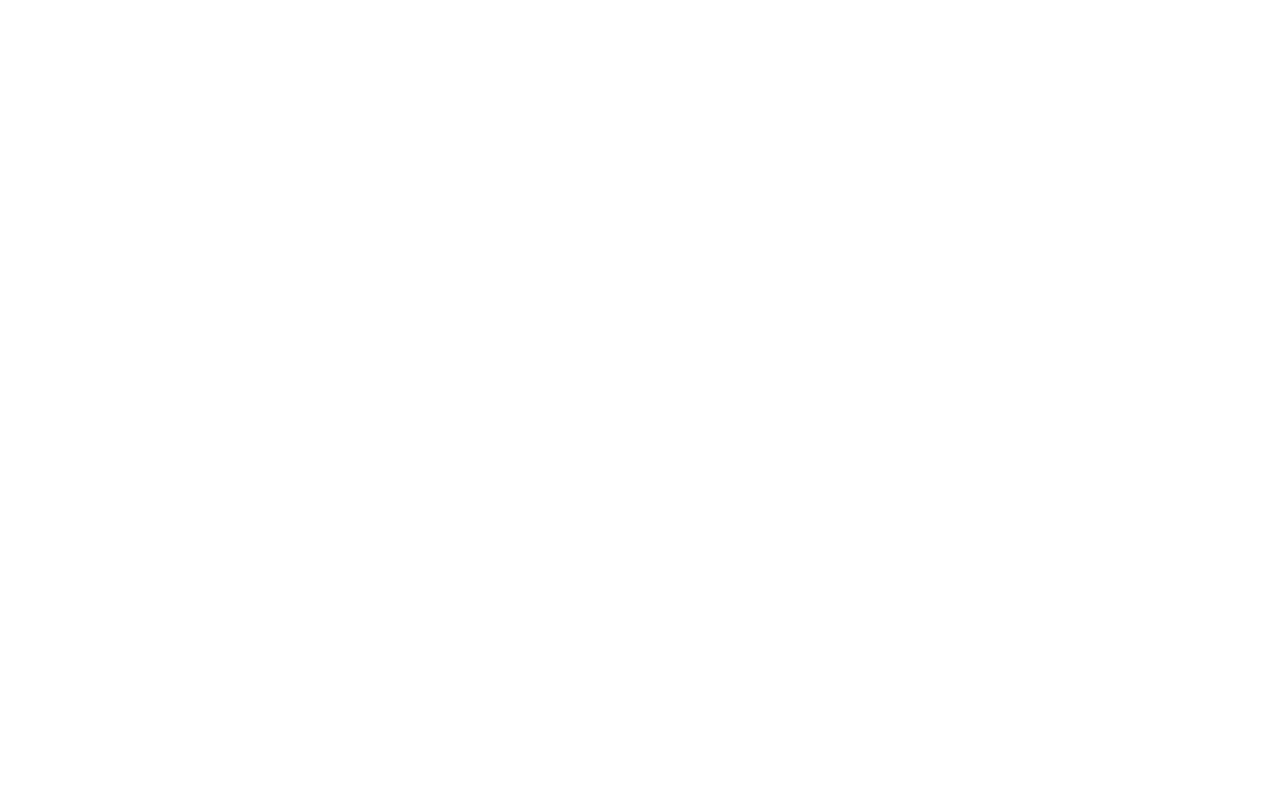
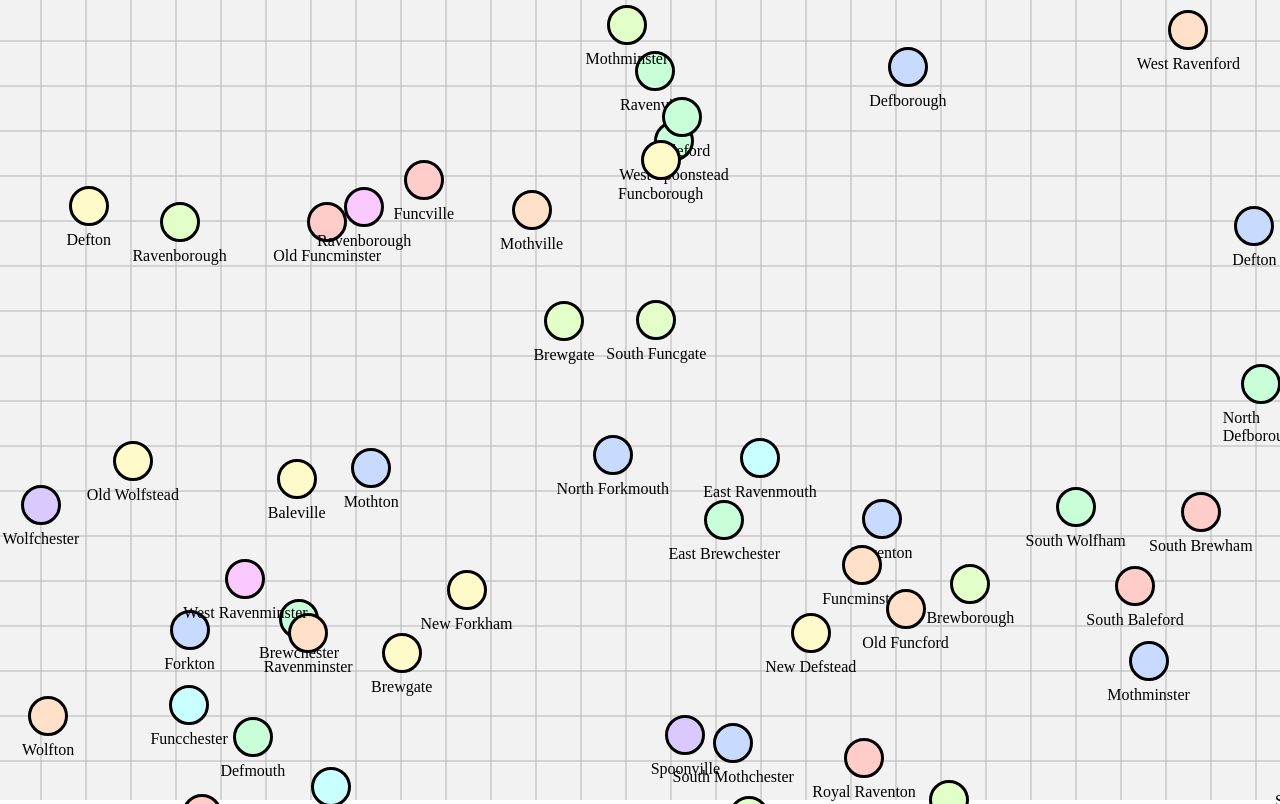
Before and after one commit to it1shka/tsp-visual, a website built with Parcel: page index.html in a window 1280 px wide. Built offline with nearby package versions, Linux system fonts and the light colour scheme.

Commit message:
added vertex

```diff
--- a/index.html
+++ b/index.html
@@ -8,7 +8,7 @@
   <title>Travelling Salesman Problem</title>
 </head>
 <body>
-
-  <script defer src="src/main.ts"></script>
+  <canvas class="canvas"></canvas>
+  <script defer type="module" src="src/main.ts"></script>
 </body>
 </html>
--- /dev/null
+++ b/src/canvas.ts
@@ -0,0 +1,56 @@
+import { Edge, Position } from './utils'
+
+export default new class Canvas {
+  readonly element: HTMLCanvasElement
+  private readonly ctx: CanvasRenderingContext2D
+
+  constructor () {
+    const maybeCanvas = document.querySelector('canvas')
+    if (maybeCanvas === null) {
+      throw new Error('Failed to find canvas element')
+    }
+    this.element = maybeCanvas
+    const maybeContext = maybeCanvas.getContext('2d')
+    if (maybeContext === null) {
+      throw new Error('Failed to get rendering context')
+    }
+    this.ctx = maybeContext
+  }
+
+  private drawLine([x1, y1]: Position, [x2, y2]: Position, widtH: number, color: string) {
+    this.ctx.lineWidth = widtH
+    this.ctx.strokeStyle = color
+    this.ctx.beginPath()
+    this.ctx.moveTo(x1, y1)
+    this.ctx.lineTo(x2, y2)
+    this.ctx.stroke()
+  }
+
+  private readonly backgroundColor = '#f2f2f2'
+  clear() {
+    this.ctx.fillStyle = this.backgroundColor
+    this.ctx.fillRect(0, 0, this.element.width, this.element.height)
+  }
+
+  private readonly gridColor = '#b5b5b5'
+  private readonly gridWidth = 1
+  private readonly gridSize = 45
+  private gridOffset = 0
+  private readonly gridSpeed = 0.5
+  drawGrid() {
+    for (let col = this.gridOffset; col < this.element.width; col += this.gridSize) {
+      this.drawLine([col, 0], [col, this.element.height], this.gridWidth, this.gridColor)
+    }
+    for (let row = this.gridOffset; row < this.element.height; row += this.gridSize) {
+      this.drawLine([0, row], [this.element.width, row], this.gridWidth, this.gridColor)
+    }
+    this.gridOffset += this.gridSpeed
+    this.gridOffset %= this.gridSize
+  }
+
+  private readonly edgeColor = '#053061'
+  private readonly edgeWidth = 4
+  drawEdge([start, end]: Edge) {
+    this.drawLine(start, end, this.edgeWidth, this.edgeColor)
+  }
+}
--- a/src/main.ts
+++ b/src/main.ts
@@ -1,15 +1,21 @@
-class Person {
-  constructor (
-    readonly name: string,
-    readonly surname: string,
-    readonly age: number
-  ) {}
+import Canvas from './canvas'
+import { randpos } from './utils'
+import Vertex from './vertex'
 
-  get greeting() {
-    return `Hi! I am ${this.name} ${this.surname}`
-  }
+function resizeCanvas() {
+  Canvas.element.width = window.innerWidth
+  Canvas.element.height = window.innerHeight
 }
 
-const me = new Person('Tikhon', 'Belousov', 18)
-const greeting = me.greeting
-console.log(greeting)
+window.onresize = resizeCanvas
+resizeCanvas()
+
+for (let i = 0; i < 50; i++) {
+  const position = randpos()
+  new Vertex(position)
+}
+
+setInterval(() => {
+  Canvas.clear()
+  Canvas.drawGrid()
+}, 60)
--- /dev/null
+++ b/src/utils.ts
@@ -0,0 +1,63 @@
+export type Position = readonly [number, number]
+export type Edge = readonly [Position, Position]
+
+export function randfloat(start: number, end: number) {
+  const delta = end - start
+  const rand = Math.random() * delta + start
+  return rand
+}
+
+export function randint(start: number, end: number) {
+  return ~~randfloat(start, end)
+}
+
+export function randpos(): Position {
+  const x = randfloat(0, window.innerWidth)
+  const y = randfloat(0, window.innerHeight)
+  return [x, y]
+}
+
+export function choice<T>(array: T[]) {
+  const index = randint(0, array.length - 1)
+  return array[index]
+}
+
+export function maybe<T>(probability: number, action: () => T) {
+  if (randfloat(0, 100) < probability) {
+    return action()
+  }
+  return null
+}
+
+export const RandomNameGenerator = new class {
+  private readonly prefixChance = 30
+  private readonly prefixes = [ 'New', 'Old', 'North', 'South', 'West', 'East', 'Royal', 'Saint' ]
+  private readonly roots = [ 'Func', 'Def', 'Fork', 'Spoon', 'Bale', 'Wolf', 'Moth', 'Brew', 'Raven', 'Pork' ]
+  private readonly postfixes = [ 'ville', 'borough', 'chester', 'ford', 'gate', 'ham', 'minster', 'mouth', 'stead', 'ton', 'wick' ]
+
+  getName() {
+    const root = choice(this.roots)
+    const postfix = choice(this.postfixes)
+
+    let name = root + postfix
+    maybe(this.prefixChance, () => {
+      const prefix = choice(this.prefixes)
+      name = `${prefix} ${name}`
+    })
+    return name
+  }
+}()
+
+export const RandomColorGenerator = new class {
+  private readonly colors = [
+    '#ffcdc9', '#ffe0c9',
+    '#fffac9', '#e2ffc9',
+    '#c9ffd8', '#c9fffe',
+    '#c9daff', '#d9c9ff',
+    '#f9c9ff', '#ffc9d7'
+  ]
+
+  getColor() {
+    return choice(this.colors)
+  }
+}()
--- /dev/null
+++ b/src/vertex.ts
@@ -0,0 +1,61 @@
+import { Position, RandomColorGenerator, RandomNameGenerator } from './utils'
+
+export default class Vertex {
+  readonly element = document.createElement('div')
+  readonly name = RandomNameGenerator.getName()
+  readonly color = RandomColorGenerator.getColor()
+
+  private _position!: Position
+  get position() {
+    return this._position
+  }
+  set position(value) {
+    this._position = value
+    const [x, y] = value
+    this.element.style.top = `${y}px`
+    this.element.style.left = `${x}px`
+  }
+
+  constructor (startPosition: Position) {
+    this.createElement()
+    this.makeDraggable()
+    this.position = startPosition
+  }
+
+  private createElement() {
+    this.element.classList.add('vertex')
+
+    const body = document.createElement('div')
+    body.style.backgroundColor = this.color
+    this.element.appendChild(body)
+
+    const title = document.createElement('p')
+    title.innerText = this.name
+    this.element.appendChild(title)
+
+    document.body.appendChild(this.element)
+  }
+
+  private makeDraggable() {
+    let mouseStartPosition: Position
+    let elementStartPosition: Position
+
+    const onDrag = ({clientX, clientY}: MouseEvent) => {
+      const deltaX = mouseStartPosition[0] - clientX
+      const deltaY = mouseStartPosition[1] - clientY
+      this.position = [elementStartPosition[0] - deltaX, elementStartPosition[1] - deltaY]
+    }
+
+    this.element.onmousedown = ({clientX, clientY}) => {
+      window.addEventListener('mousemove', onDrag)
+      mouseStartPosition = [clientX, clientY]
+      elementStartPosition = this.position
+      this.element.style.zIndex = '1'
+    }
+
+    this.element.onmouseup = () => {
+      window.removeEventListener('mousemove', onDrag)
+      this.element.style.zIndex = '0'
+    }
+  }
+}
--- a/styles/main.scss
+++ b/styles/main.scss
@@ -0,0 +1,14 @@
+@use 'vertex';
+
+* {
+  margin: 0;
+  padding: 0;
+  box-sizing: border-box;
+
+  overflow-y: scroll;
+  -ms-overflow-style: none;
+  scrollbar-width: none;
+  &::-webkit-scrollbar {
+      display: none;
+  }
+}
--- /dev/null
+++ b/styles/vertex.scss
@@ -0,0 +1,25 @@
+$size: 40px;
+.vertex {
+  position: fixed;
+  cursor: pointer;
+
+  display: flex;
+  flex-direction: column;
+  align-items: center;
+
+  transition: 0.1s transform ease-in-out;
+  &:hover {
+    transform: scale(1.1);
+  }
+
+  div {
+    width: $size;
+    height: $size;
+    border: 3px solid black;
+    border-radius: 100%;
+  }
+
+  p {
+    margin-top: 5px;
+  }
+}
```
Also changed, not shown: tsconfig.json (added, +10 -0 lines).
